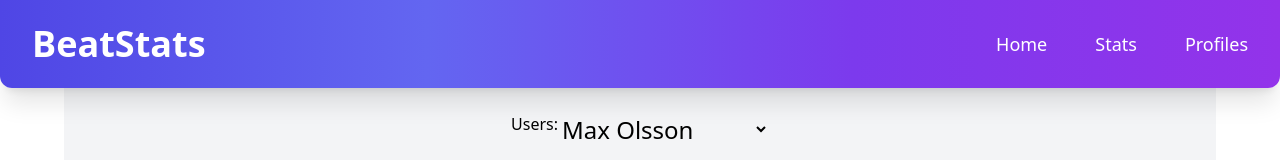
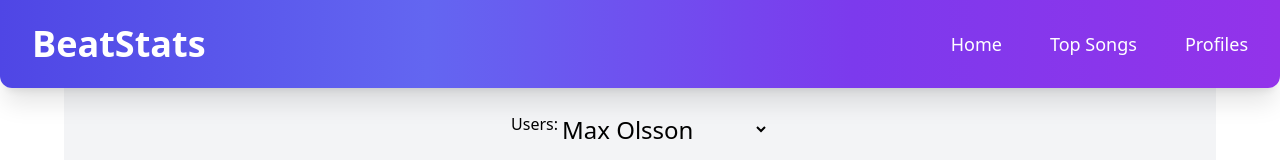
Before and after one commit to elinstella/dashboard-react-individuell, a React (Vite) app in the folder dashboard-lkpg/: page / in a window 1280 px wide. Shown: the top 160 px of the page. Built offline with nearby package versions, Linux system fonts and the light colour scheme.

Commit message:
Top songs path
Added top songs with Jonatan, made a path and changed the page to connect to top songs isnstead of stats

```diff
--- a/dashboard-lkpg/src/App.jsx
+++ b/dashboard-lkpg/src/App.jsx
@@ -9,6 +9,7 @@ import Home from './pages/Home';
 import ErrorPage from './pages/ErrorPage';
 import Profiles from './pages/Profiles';
 import AllProfiles from './pages/AllProfiles';
+import TopSongs from './pages/TopSongs';
 
 const router = createBrowserRouter([
   {
@@ -24,6 +25,10 @@ const router = createBrowserRouter([
     path: '/profiles',
     element: <AllProfiles />,
   },
+  {
+    path: '/top-songs',
+    element: <TopSongs />,
+  },
 ]);
 
 function App() {
--- a/dashboard-lkpg/src/components/NavHeader.jsx
+++ b/dashboard-lkpg/src/components/NavHeader.jsx
@@ -28,11 +28,11 @@ export default function NavHeader() {
             </Link>
           </li>
           <li>
-            <a
-              href='#stats'
+            <Link
+              to='/top-songs'
               className='nav-link hover:text-tertiary hover:scale-110 transition-all duration-300 transform inline-block'>
-              Stats
-            </a>
+              Top Songs
+            </Link>
           </li>
           <li>
             <Link
--- /dev/null
+++ b/dashboard-lkpg/src/pages/TopSongs.jsx
@@ -0,0 +1,31 @@
+import Footer from '../components/Footer';
+import NavHeader from '../components/NavHeader';
+import mockData from '../data/mockData.json';
+
+function TopSongs() {
+  // Samla alla låtar från alla användare i en enda array
+  const allSongs = mockData.users.flatMap((user) => user.topSongs);
+
+  // Sortera låtarna från mest till minst streams
+  const sortedSongs = allSongs.sort((a, b) => b.streams - a.streams);
+
+  return (
+    <>
+      <NavHeader />
+      <div className='p-4'>
+        <h2 className='text-2xl font-bold mb-4'>Top songs</h2>
+        <ul className='list-decimal pl-5 text-gray-700'>
+          {sortedSongs.map((songObj, index) => (
+            <li key={index} className='py-2 border-b border-gray-300'>
+              <span className='font-semibold'>{songObj.song}</span> -{' '}
+              {songObj.artist} ({songObj.streams} streams)
+            </li>
+          ))}
+        </ul>
+      </div>
+      <Footer />
+    </>
+  );
+}
+
+export default TopSongs;
```
